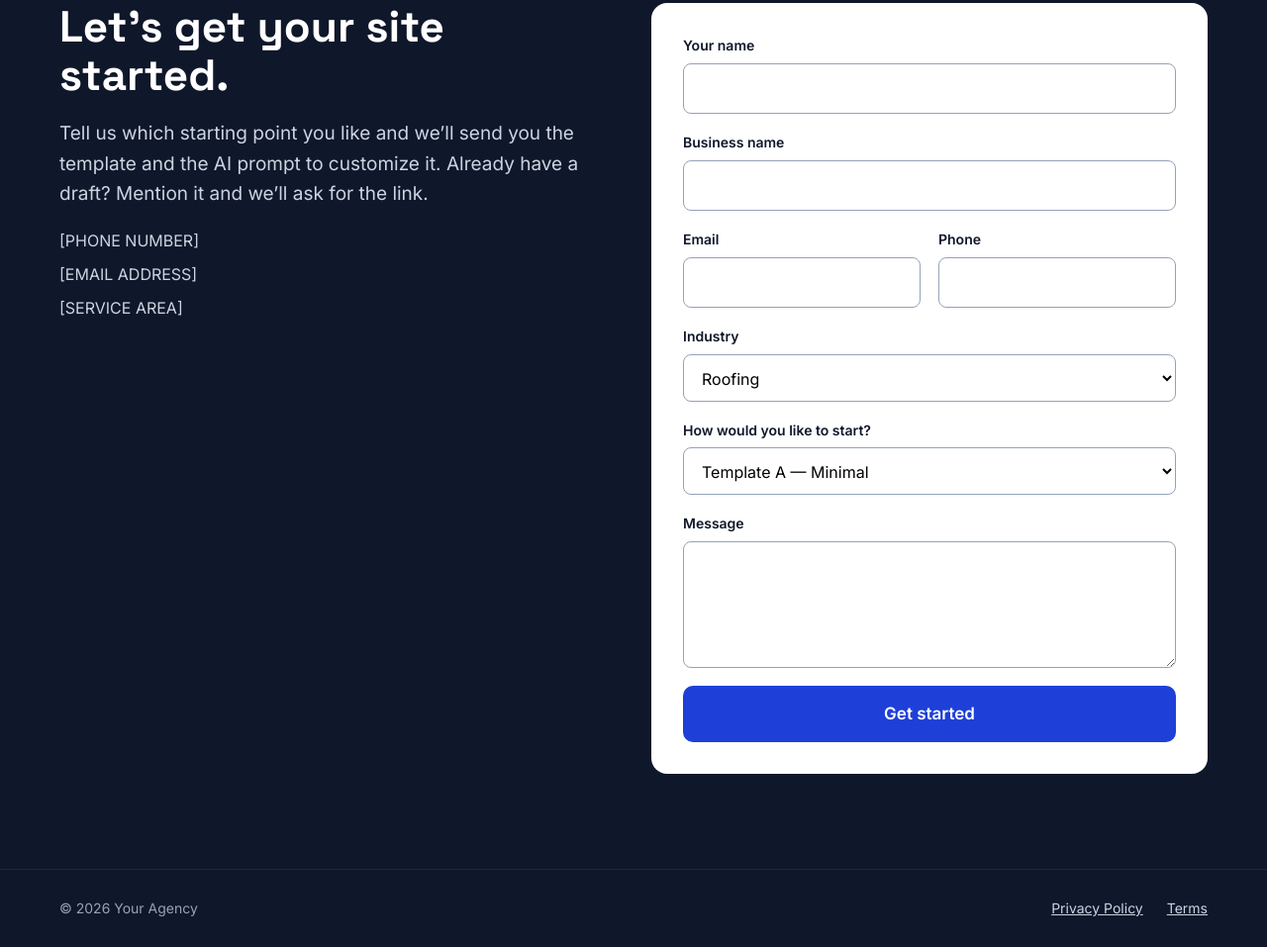
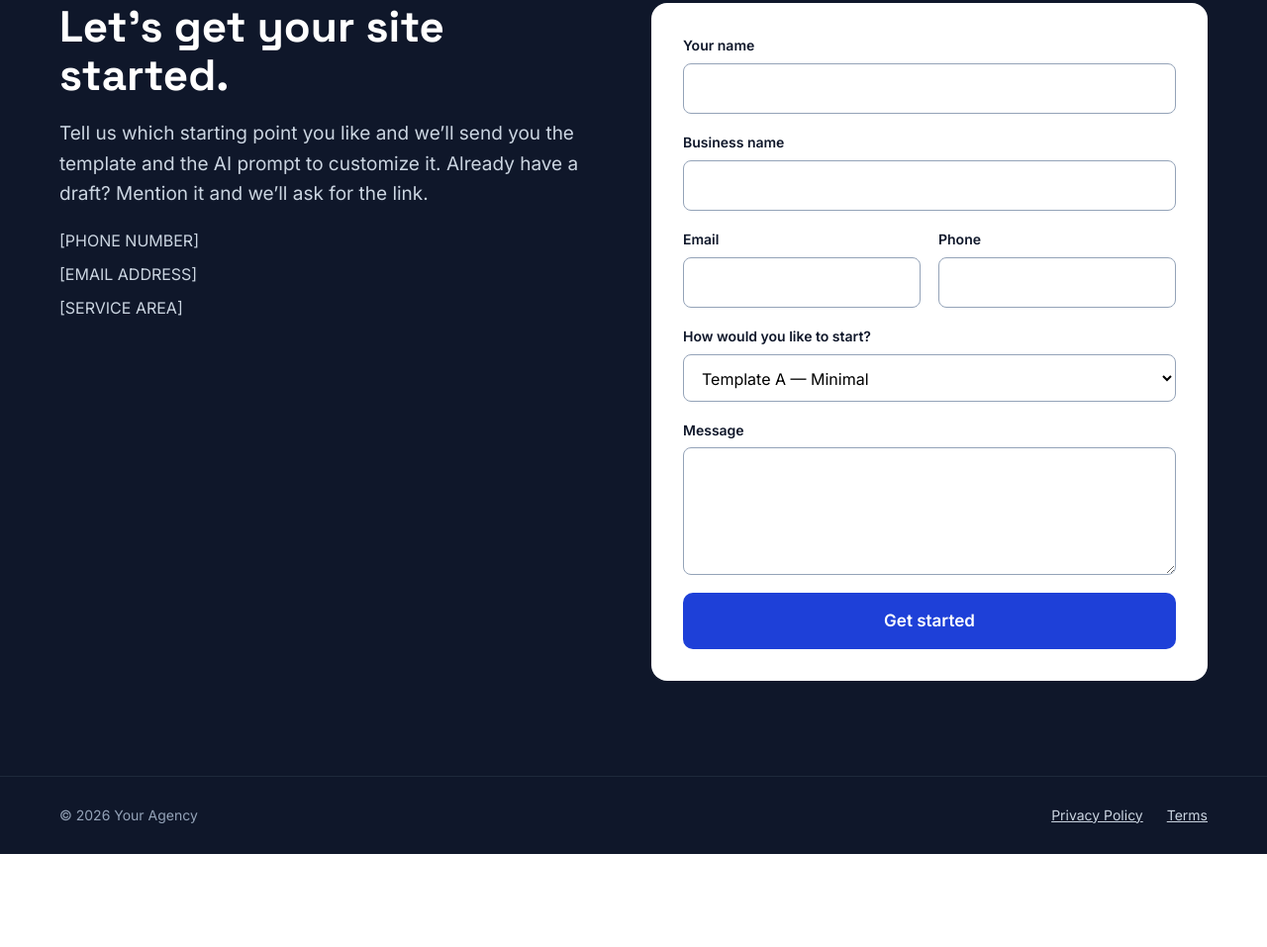
Before and after one commit to dbarbata/cloud-test, a plain HTML site: page index.html in a window 1280 px wide. Shown: the part 5874-6831 px from the top of the page at 99% size. After the commit the page ends 6737 px from the top, so only its background shows below. Drawn offline with Linux system fonts and the light colour scheme.

Commit message:
Remove industry dropdown from contact form
Co-Authored-By: Claude Fable 5.2 <noreply@anthropic.com>
Claude-Session: https://claude.ai/code/session_016HzMvXj5YHXCgJZyEBFpQV

```diff
--- a/index.html
+++ b/index.html
@@ -298,7 +298,6 @@ a{color:#1E40D8}a:hover{color:#1530A8}
 <div style="flex: 1 1 180px; min-width: 0; display: flex; flex-direction: column; gap: 6px"><label for="f-email" style="font-size: 14px; font-weight: 600">Email</label><input id="f-email" name="email" required type="email" autocomplete="email" style="font: inherit; font-size: 16px; padding: 12px 14px; border: 1px solid #94A3B8; border-radius: 8px; min-height: 44px; box-sizing: border-box"></div>
 <div style="flex: 1 1 180px; min-width: 0; display: flex; flex-direction: column; gap: 6px"><label for="f-phone" style="font-size: 14px; font-weight: 600">Phone</label><input id="f-phone" name="phone" type="tel" autocomplete="tel" style="font: inherit; font-size: 16px; padding: 12px 14px; border: 1px solid #94A3B8; border-radius: 8px; min-height: 44px; box-sizing: border-box"></div>
 </div>
-<div style="display: flex; flex-direction: column; gap: 6px"><label for="f-industry" style="font-size: 14px; font-weight: 600">Industry</label><select id="f-industry" name="industry" style="font: inherit; font-size: 16px; padding: 12px 14px; border: 1px solid #94A3B8; border-radius: 8px; min-height: 44px; box-sizing: border-box; background: #FFFFFF"><option>Roofing</option><option>HVAC</option><option>Dental</option><option>Legal</option><option>Other home or local service</option></select></div>
 <div style="display: flex; flex-direction: column; gap: 6px"><label for="f-start" style="font-size: 14px; font-weight: 600">How would you like to start?</label><select id="f-start" name="start" style="font: inherit; font-size: 16px; padding: 12px 14px; border: 1px solid #94A3B8; border-radius: 8px; min-height: 44px; box-sizing: border-box; background: #FFFFFF"><option>Template A — Minimal</option><option>Template B — Colorful</option><option>Template C — Rugged</option><option>From scratch</option><option>Not sure yet</option></select></div>
 <div style="display: flex; flex-direction: column; gap: 6px"><label for="f-message" style="font-size: 14px; font-weight: 600">Message</label><textarea id="f-message" name="message" rows="4" style="font: inherit; font-size: 16px; padding: 12px 14px; border: 1px solid #94A3B8; border-radius: 8px; min-height: 110px; box-sizing: border-box; resize: vertical"></textarea></div>
 <button type="submit" style="font: inherit; font-weight: 600; background: #1E40D8; color: #FFFFFF; border: none; border-radius: 10px; padding: 15px 20px; min-height: 48px; cursor: pointer">Get started</button>
```
